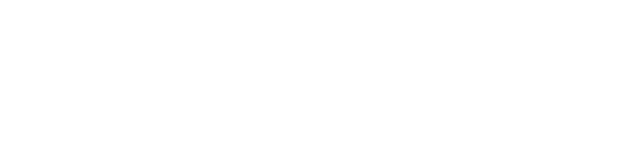
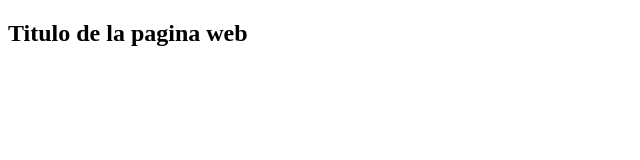
Before and after one commit to jyos123/repositorio-prueba-git, a plain HTML site: page index.html in a window 1280 px wide. Shown: the whole page, without its empty margins (0-640 px from the left). Drawn offline with Linux system fonts and the light colour scheme.

Commit message:
Insertando el titulo del documento

```diff
--- a/index.html
+++ b/index.html
@@ -7,6 +7,7 @@
     <title>Document</title>
 </head>
 <body>
+    <h2>Titulo de la pagina web</h2>
 
 </body>
 </html>
```
